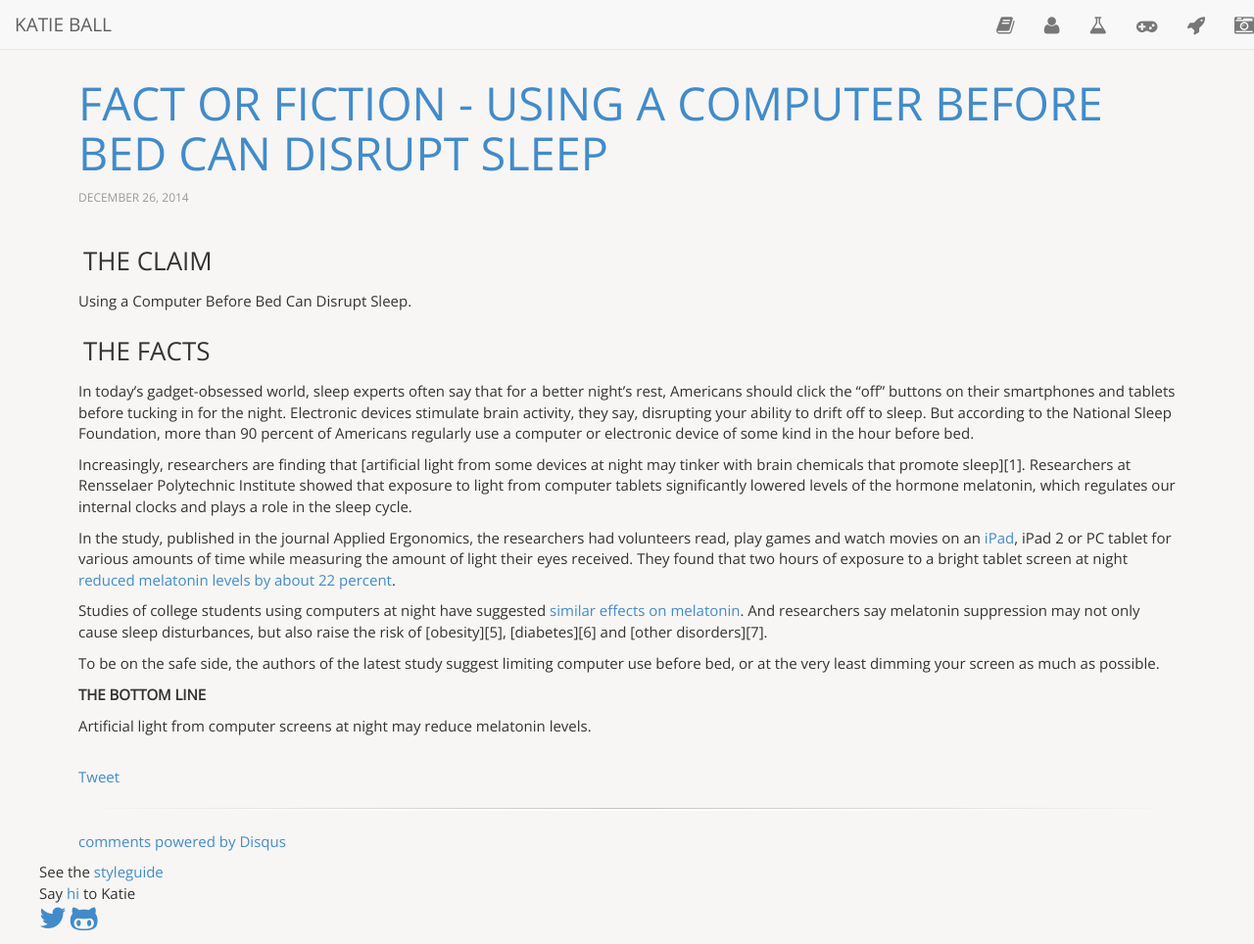
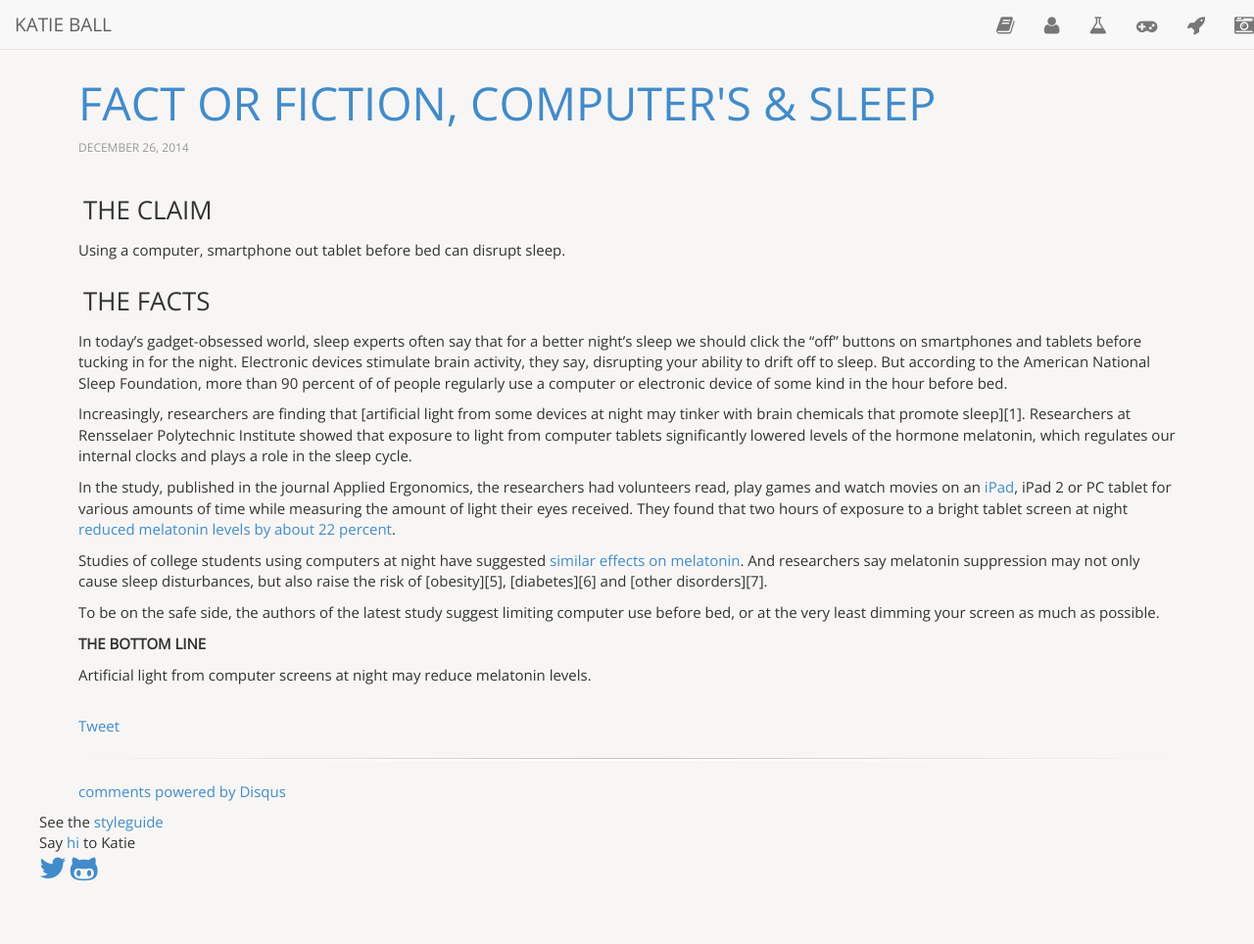
Before and after one commit to roachhd/roachhd.github.io, a Jekyll site: the page built from _posts/2014-12-26-using-a-computer-before-bed-can-disrupt-sleep.md, in a window 1280 px wide and 964 px high. Shown: the whole window at 98% size. Built offline with Jekyll 4.4.1, drawn with Linux system fonts in a browser that asks for light colours; nearby versions of some CDN libraries; comment, search, counter and statistics services are not loaded.

Commit message:
Update 2014-12-26-using-a-computer-before-bed-can-disrupt-sleep.md

```diff
--- a/_posts/2014-12-26-using-a-computer-before-bed-can-disrupt-sleep.md
+++ b/_posts/2014-12-26-using-a-computer-before-bed-can-disrupt-sleep.md
@@ -1,17 +1,17 @@
 ---
 layout: post
-title: Fact or Fiction - Using a Computer Before Bed Can Disrupt Sleep
+title: Fact or Fiction, Computer's &amp; Sleep
 share: true
 comment: true
 published: true
 ---
 ### The CLAIM
 
-Using a Computer Before Bed Can Disrupt Sleep.
+Using a computer, smartphone out tablet before bed can disrupt sleep.
 
 ### THE FACTS
 
-In today's gadget-obsessed world, sleep experts often say that for a better night's rest, Americans should click the "off" buttons on their smartphones and tablets before tucking in for the night. Electronic devices stimulate brain activity, they say, disrupting your ability to drift off to sleep. But according to the National Sleep Foundation, more than 90 percent of Americans regularly use a computer or electronic device of some kind in the hour before bed.
+In today's gadget-obsessed world, sleep experts often say that for a better night's sleep we should click the "off" buttons on smartphones and tablets before tucking in for the night. Electronic devices stimulate brain activity, they say, disrupting your ability to drift off to sleep. But according to the American National Sleep Foundation, more than 90 percent of of people regularly use a computer or electronic device of some kind in the hour before bed.
 
 Increasingly, researchers are finding that [artificial light from some devices at night may tinker with brain chemicals that promote sleep][1]. Researchers at Rensselaer Polytechnic Institute showed that exposure to light from computer tablets significantly lowered levels of the hormone melatonin, which regulates our internal clocks and plays a role in the sleep cycle.
 
```
